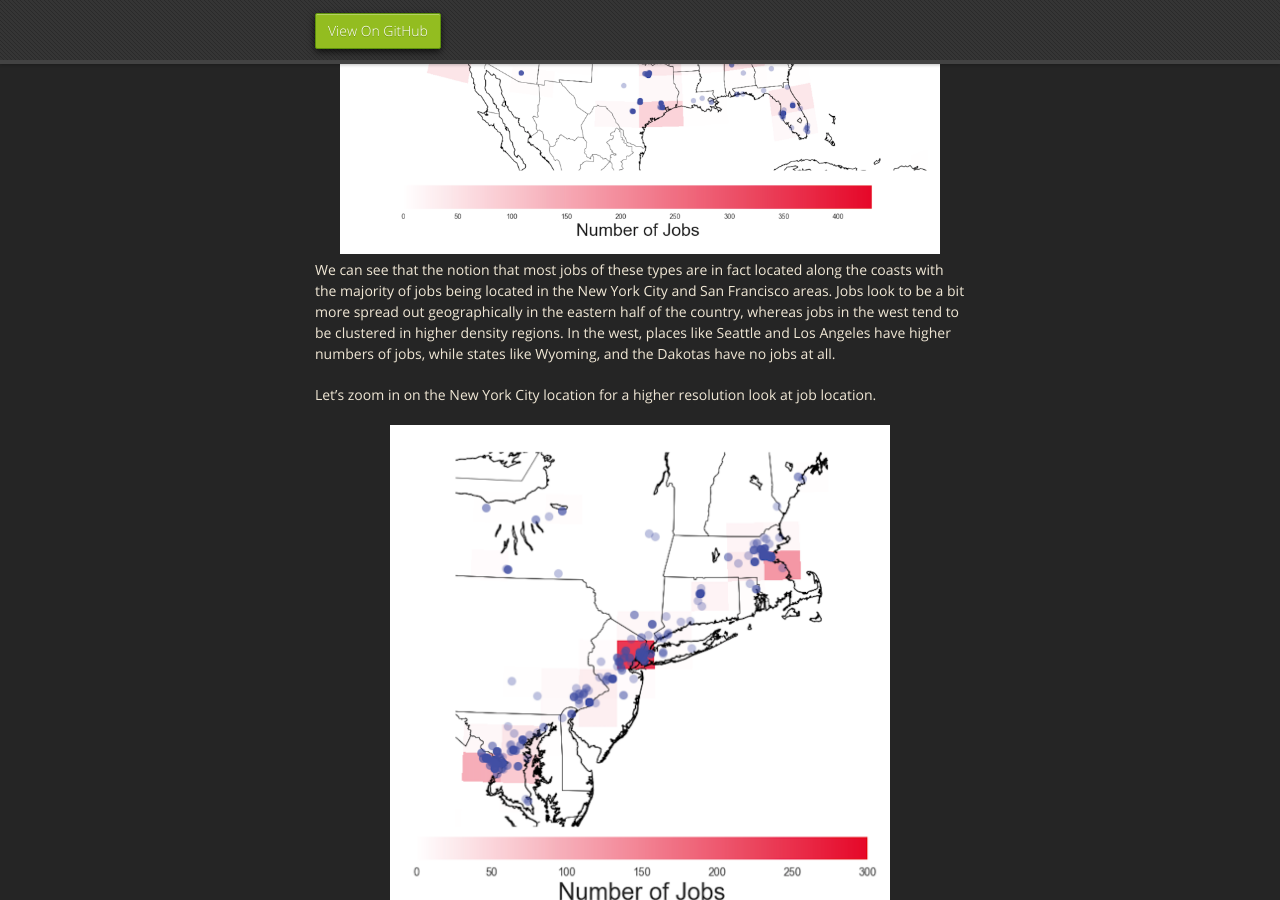
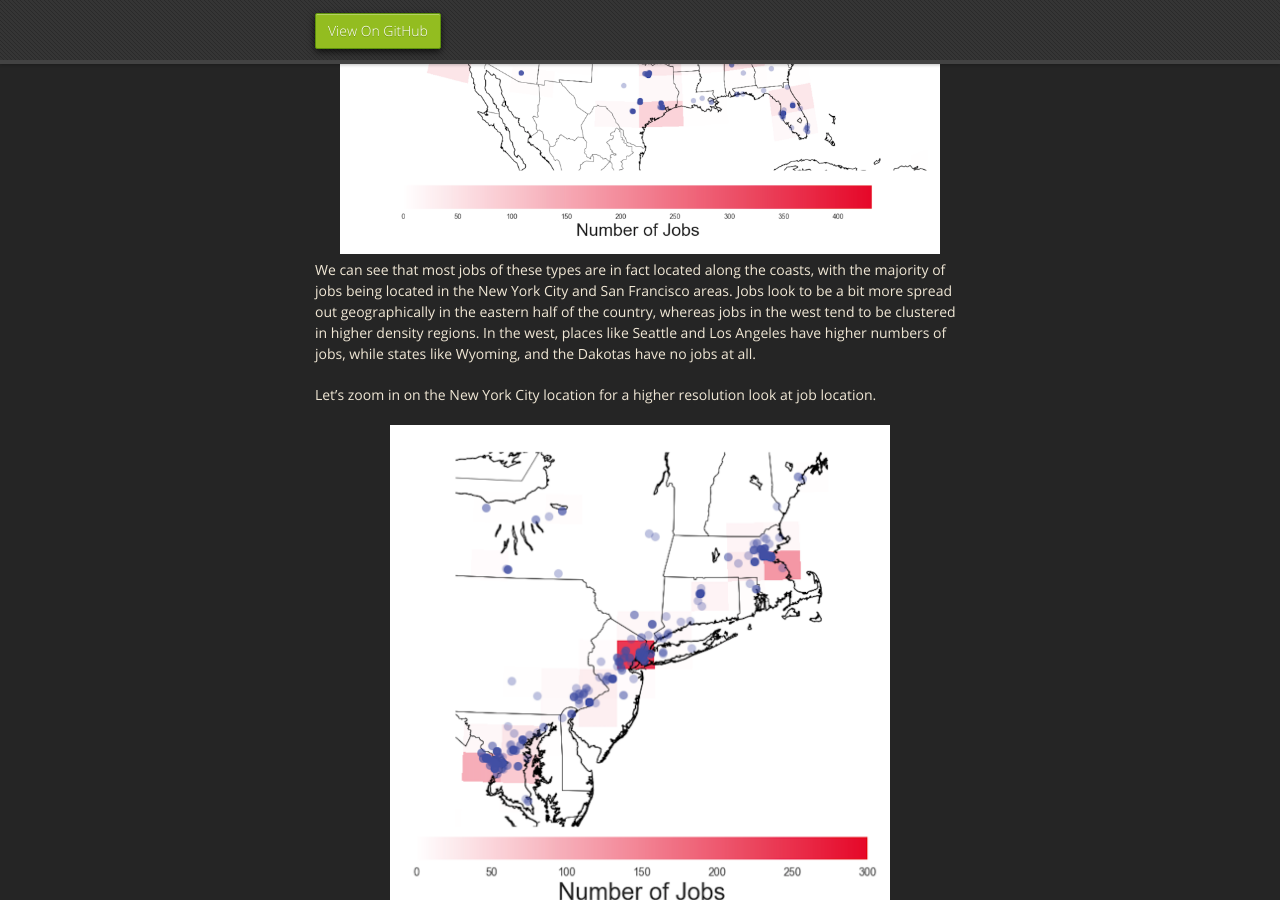
Before and after one commit to mrbrins82/mrbrins82.github.io, a Jekyll site: the page built from kaggle_indeed.md, in a window 1280 px wide and 900 px high, scrolled down 7168 px. Built offline with Jekyll 4.4.1, drawn with Linux system fonts in a browser that asks for light colours; nearby versions of some CDN libraries; our own code applies the rules of GitHub Pages for plain Markdown files.

Commit message:
updated indeed page

```diff
--- a/kaggle_indeed.md
+++ b/kaggle_indeed.md
@@ -168,7 +168,7 @@
 There are many data science bootcamps across the country such as the Insight bootcamps, and Data Incubator bootcamps to name a couple. The locations of these bootcamps suggest that most of the jobs are located on the east and west coasts, but let's see exactly where the jobs that are on Indeed.com are located. The first plot we have is a map of the US, with individual jobs shown as blue dots along with bins whose color is determined by the number of jobs in said bins.
 <center><img src="./assets/images/heat_scatter_us.png" alt="us heat map" width="600" height="400" />
 </center>
-We can see that the notion that most jobs of these types are in fact located along the coasts with the majority of jobs being located in the New York City and San Francisco areas. Jobs look to be a bit more spread out geographically in the eastern half of the country, whereas jobs in the west tend to be clustered in higher density regions. In the west, places like Seattle and Los Angeles have higher numbers of jobs, while states like Wyoming, and the Dakotas have no jobs at all.
+We can see that most jobs of these types are in fact located along the coasts, with the majority of jobs being located in the New York City and San Francisco areas. Jobs look to be a bit more spread out geographically in the eastern half of the country, whereas jobs in the west tend to be clustered in higher density regions. In the west, places like Seattle and Los Angeles have higher numbers of jobs, while states like Wyoming, and the Dakotas have no jobs at all.
 
 Let's zoom in on the New York City location for a higher resolution look at job location.
 <center><img src="./assets/images/heat_scatter_nyc_zoom.png" alt="nyc zoom heat map" width="500" height="500" />
```
